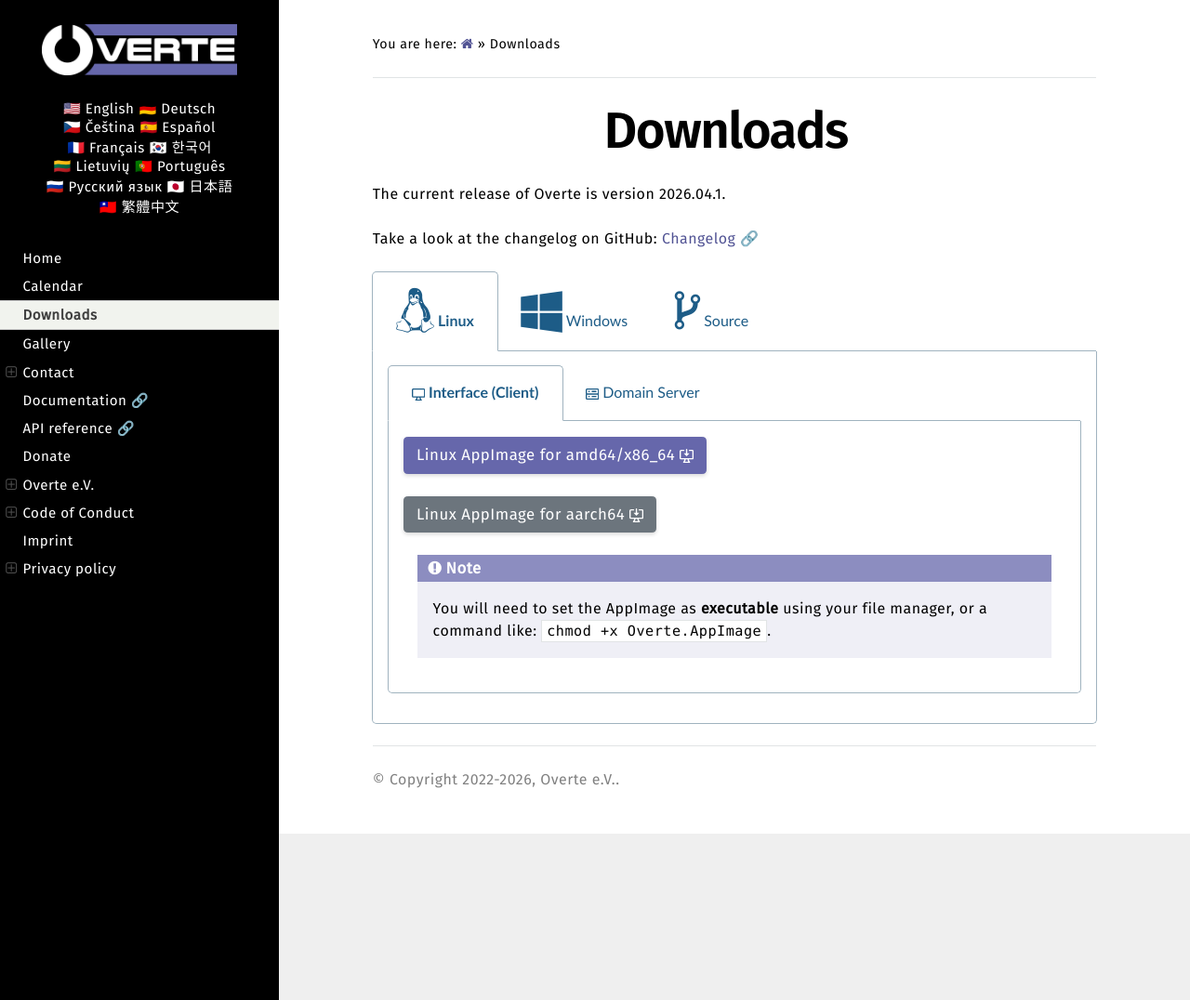
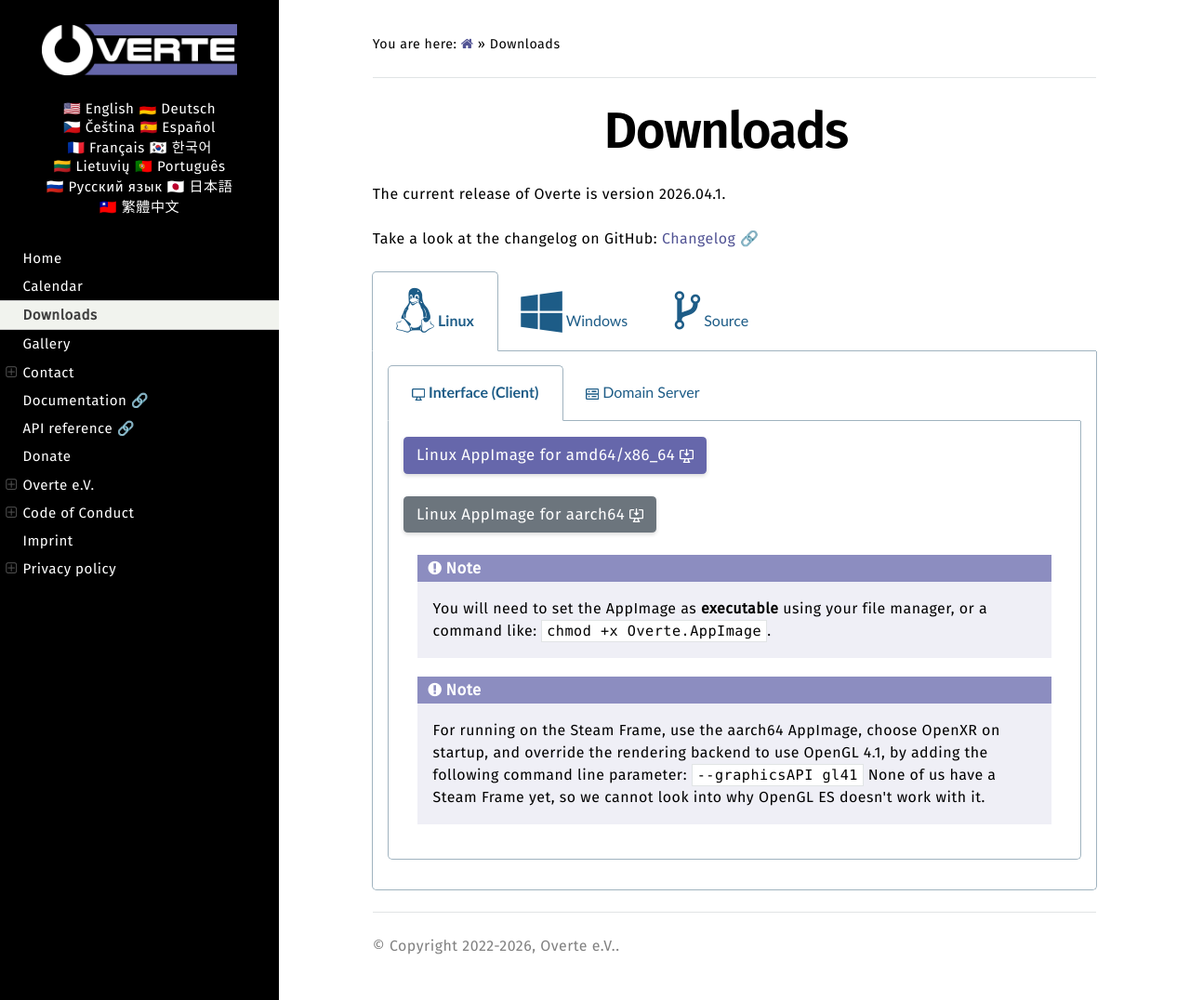
Before and after one commit to overte-org/overte-website-sphinx, a Sphinx documentation site: the page built from source/downloads.rst, in a window 1280 px wide and 1076 px high. Shown: the whole window at 93% size. Built offline with Sphinx 7.4.7 and the Read the Docs theme 3.1.0, drawn with Linux system fonts in a browser that asks for light colours.

Commit message:
Add note about running on the Steam Frame.

```diff
--- a/source/downloads.rst
+++ b/source/downloads.rst
@@ -33,6 +33,11 @@
                     You will need to set the AppImage as **executable** using your file manager,
                     or a command like: :bash:`chmod +x Overte.AppImage`.
 
+                .. note::
+
+                    For running on the Steam Frame, use the aarch64 AppImage, choose OpenXR on startup, and override the rendering backend to use OpenGL 4.1, by adding the following command line parameter: ``--graphicsAPI gl41``
+                    None of us have a Steam Frame yet, so we cannot look into why OpenGL ES doesn't work with it.
+
             .. tab:: :octicon:`server;0.9em;` Domain Server
 
                 Select the appropriate package for your distribution and architecture from `public.overte.org 🔗 <https://public.overte.org/index.html#build/overte/release/2026.04.1/>`_.
```
